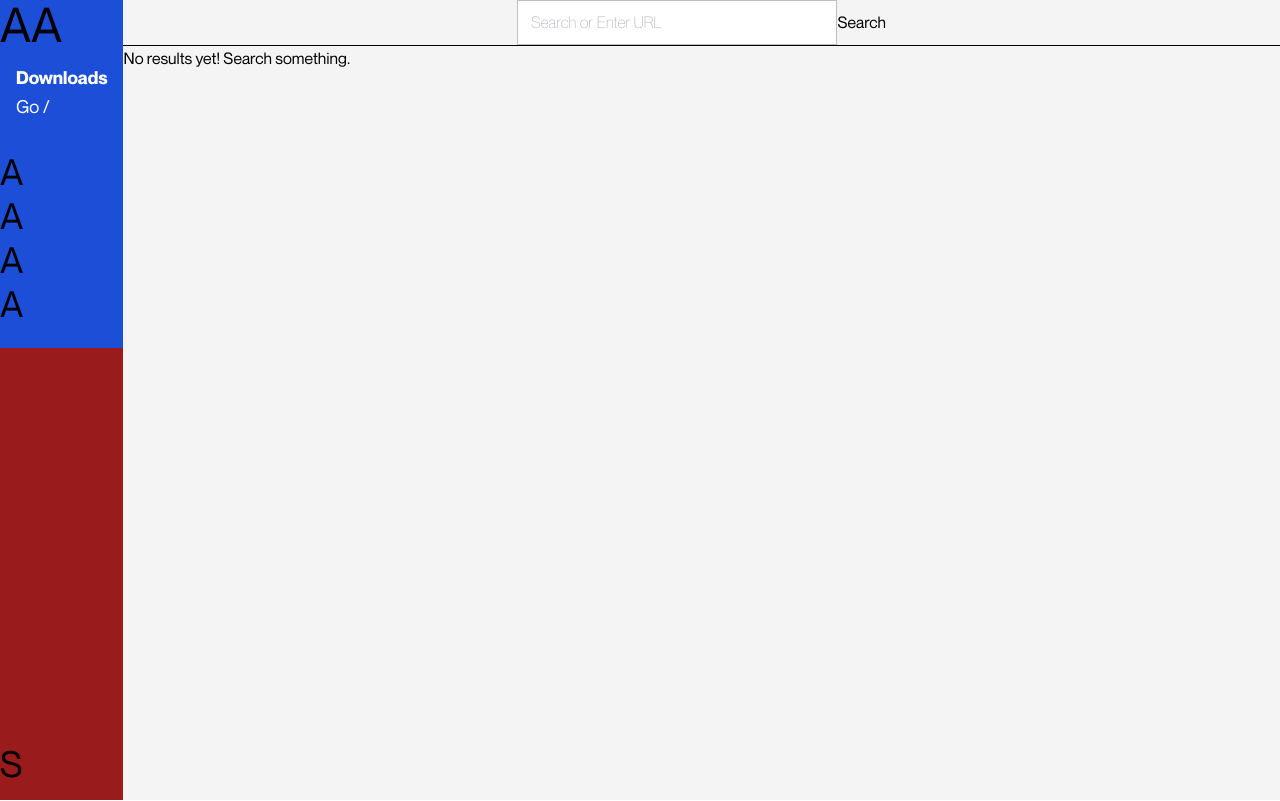
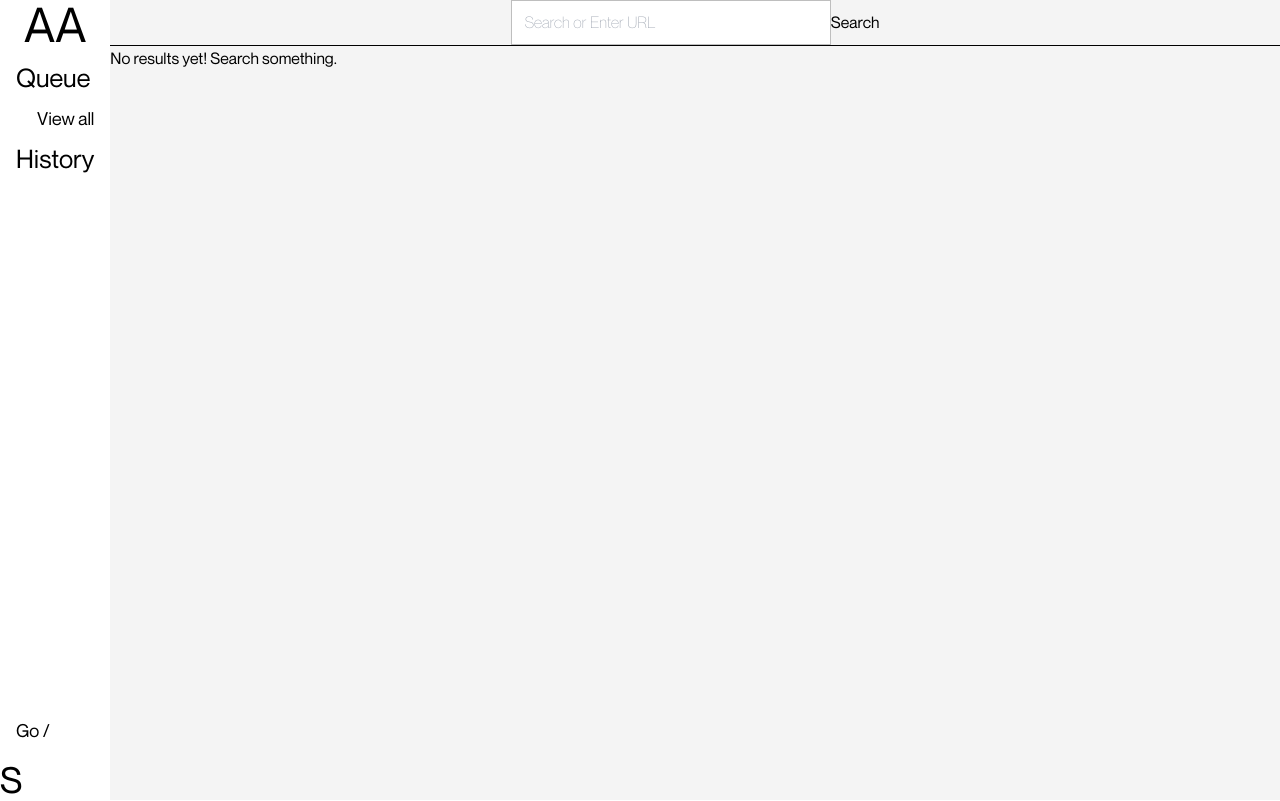
Before and after one commit to amansxcalibur/clip_harbour, a React (Vite) app: page / in a window 1280 px wide. Built offline with nearby package versions, Linux system fonts and the light colour scheme.

Commit message:
[FIX]: Refine UI and fix layout issues in sidebar

```diff
--- a/src/components/download/download_config.jsx
+++ b/src/components/download/download_config.jsx
@@ -49,11 +49,11 @@ export default function DownloadConfig({ selectedVideo, curr }) {
    };
 
    return (
-      <form onSubmit={handleSubmit} className="px-[2vw]">
-         <div className="text-[1.5vw] my-[1vw]">
+      <form onSubmit={handleSubmit} className="px-[1vw]">
+         <div className="text-[1.3vw] my-[1vw]">
             <FolderPicker />
          </div>
-         <div className="text-[1.5vw] grid grid-cols-2 gap-2">
+         <div className="text-[1.3vw] grid grid-cols-2 gap-2">
             <label className="flex items-center gap-2">
                <CheckboxIcon name="subtitles" checked={formData.subtitles} handleChange={handleChange} />
                Download Subtitles
--- /dev/null
+++ b/src/components/menu/loader.jsx
@@ -0,0 +1,29 @@
+import { useEffect } from "react";
+import Pause from "../svg/pause";
+import Play from "../svg/play";
+import Stop from "../svg/stop";
+import { invoke } from "@tauri-apps/api/core";
+
+export default function Loader({ id, download }) {
+    useEffect(()=>{
+        console.log("here ", download)
+    },[])
+    return (
+        <li key={id} className="flex flex-col">
+            <div className="flex-1">{download.title || "Downloaded"}</div>
+            <div className="flex items-center -mt-1">
+                <div className="flex-1">{download.status || "Error"}</div>
+                {download.status=="downloading"?
+                <button onClick={async () => { invoke("pause_download", { id: parseInt(id) }) }} disabled={download.status=='finished'} className={`size-5 ${download.status=='finished'?"opacity-50":""}`}><Pause/></button>
+                :
+                <button onClick={async () => { invoke("resume_download", { id: parseInt(id) }) }}  disabled={download.status=='finished'} className={`size-5 ${download.status=='finished'?"opacity-50":""}`}><Play/></button>
+                }
+                <button onClick={async () => { invoke("stop_download", { id: parseInt(id) }) }}  disabled={download.status=='finished'} className={`size-5 ${download.status=='cancelled' || download.status=='finished'?"opacity-50":""}`}><Stop/></button>
+            </div>
+            <div className="relative flex justify-start border border-black border-solid">
+                <div className="bg-black min-h-7" style={{width:download.percentage}}></div>
+                <p className="mix-blend-difference top-0 left-0 text-white absolute">{download.percentage}</p>
+            </div>
+        </li>
+    )
+}
--- a/src/components/menu/sidebar.jsx
+++ b/src/components/menu/sidebar.jsx
@@ -2,7 +2,7 @@ import FolderPicker from "../download/save_destination";
 import { useState } from "react";
 import { Link } from "react-router-dom";
 import { listen } from "@tauri-apps/api/event";
-import { invoke } from "@tauri-apps/api/core";
+import Loader from "./loader";
 
 export default function SideBar({ open, setOpen }) {
    const [downloads, setDownloads] = useState({});
@@ -12,45 +12,28 @@ export default function SideBar({ open, setOpen }) {
    });
 
    return (
-      <div className="bg-red-800 relative">
-         <div className={`bg-blue-700 ${open ? 'min-w-[30vw]' : 'min-w-[2vw]'}`}>
+      <div className="bg-red-800 relative flex">
+         <div className={`bg-[#ffffff] text-black ${open ? 'min-w-[30vw]' : 'min-w-[2vw]'} flex flex-col`}>
             <button className="text-5xl" onClick={() => setOpen(true)}>AA</button>
 
-            <div className="p-4 text-white text-lg">
-               <h3 className="font-bold">Downloads</h3>
-               <ul>
+            <div className="p-4 text-lg flex-1 flex flex-col">
+               <p className="text-[2vw]">Queue</p>
+               <ul className="mt-3 flex flex-col  flex-1">
                   {Object.entries(downloads).map(([id, download]) => (
-                     <li key={id} className="mt-2">
-                        <p className="font-semibold">{download.title || "Download"}</p>
-                        <p className="text-sm">📥 status:{download.status}</p>
-                        <p className="text-sm">{download.percentage}</p>
-                        <button onClick={async () => { invoke("pause_download", { id: parseInt(id) }) }}>pause</button>
-                        <br />
-                        <button onClick={async () => { invoke("stop_download", { id: parseInt(id) }) }}>stop</button>
-                        <br />
-                        <button onClick={async () => { invoke("resume_download", { id: parseInt(id) }) }}>resume</button>
-                     </li>
+                     <Loader id={id} download={download}/>
                   ))}
-                  <li className={`${open ? "" : "hidden"}`}>
-                     <FolderPicker />
-                  </li>
-                  <li>
-                     <a href="/">Go /</a>
-                  </li>
+                  <li className="flex justify-end hover:text-[#a1a1a1]">View all</li>
+                  <li className="text-[2vw] py-[1vw] hover:bg-black transition duration-300 hover:text-[#ffffff]">History</li>
                </ul>
+               <div className={`${open ? "" : "hidden"}`}>
+                  <FolderPicker />
+               </div>
+               <div>
+                  <a href="/">Go /</a>
+               </div>
             </div>
 
-            <ul className="mt-3 flex flex-col justify-center text-4xl">
-               {[1, 2, 3, 4].map((key, index) => (
-                  <li key={index} className="mt-1">
-                     <Link to={"/"} onClick={() => setOpen(false)}>
-                        {open ? <>Full Option</> : <>A</>}
-                     </Link>
-                  </li>
-               ))}
-            </ul>
-
-            <ul className="absolute bottom-0 mb-4">
+            <ul className="">
                <li>
                   <button className="text-4xl">
                      {open ? <>Settings or something idk</> : <>S</>}
--- /dev/null
+++ b/src/components/svg/pause.jsx
@@ -0,0 +1,7 @@
+export default function Pause(){
+    return(
+        <svg xmlns="http://www.w3.org/2000/svg" viewBox="0 0 20 20" fill="currentColor">
+            <path d="M5.75 3a.75.75 0 0 0-.75.75v12.5c0 .414.336.75.75.75h1.5a.75.75 0 0 0 .75-.75V3.75A.75.75 0 0 0 7.25 3h-1.5ZM12.75 3a.75.75 0 0 0-.75.75v12.5c0 .414.336.75.75.75h1.5a.75.75 0 0 0 .75-.75V3.75a.75.75 0 0 0-.75-.75h-1.5Z" />
+        </svg>
+    )
+}
--- /dev/null
+++ b/src/components/svg/play.jsx
@@ -0,0 +1,7 @@
+export default function Play(){
+    return(
+        <svg xmlns="http://www.w3.org/2000/svg" viewBox="0 0 24 24" fill="currentColor">
+            <path fillRule="evenodd" d="M4.5 5.653c0-1.427 1.529-2.33 2.779-1.643l11.54 6.347c1.295.712 1.295 2.573 0 3.286L7.28 19.99c-1.25.687-2.779-.217-2.779-1.643V5.653Z" clipRule="evenodd" />
+        </svg>
+    )
+}
--- /dev/null
+++ b/src/components/svg/stop.jsx
@@ -0,0 +1,7 @@
+export default function Stop(){
+    return(
+        <svg xmlns="http://www.w3.org/2000/svg" viewBox="0 0 24 24" fill="currentColor">
+            <path fillRule="evenodd" d="M4.5 7.5a3 3 0 0 1 3-3h9a3 3 0 0 1 3 3v9a3 3 0 0 1-3 3h-9a3 3 0 0 1-3-3v-9Z" clipRule="evenodd" />
+        </svg>
+    )
+}
```
